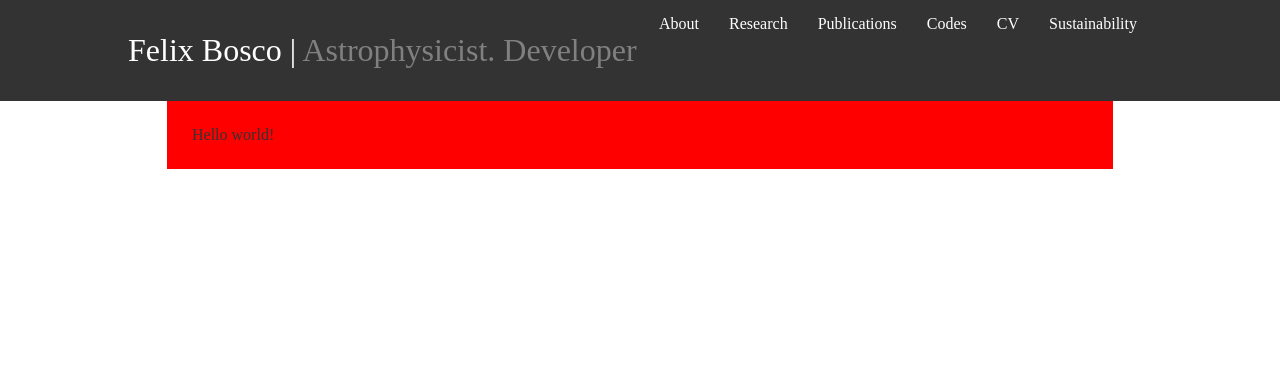
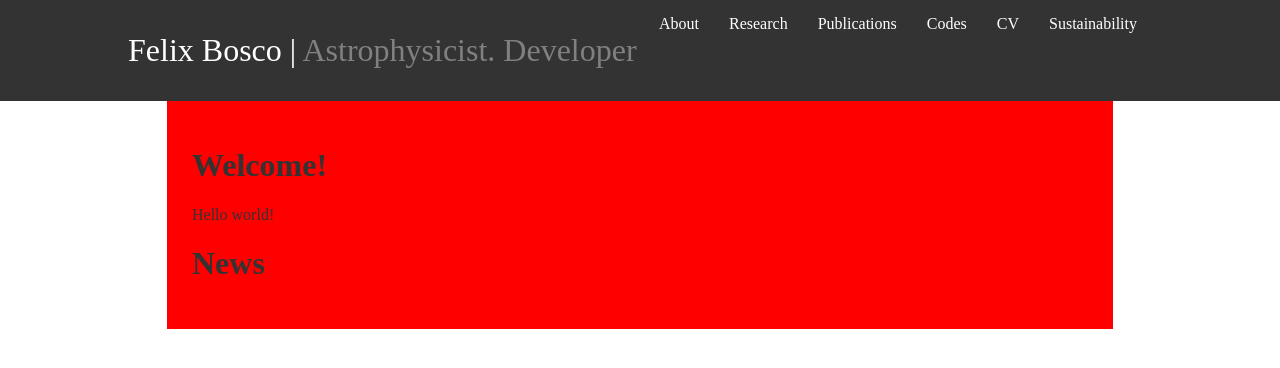
Before and after one commit to felixbosco/felixbosco.github.io, a Jekyll site: the page built from index.html, in a window 1280 px wide. Shown: the top 368 px of the page. Built offline with Jekyll 4.4.1, drawn with Linux system fonts in a browser that asks for light colours.

Commit message:
Embed posts in index.html

```diff
--- a/index.html
+++ b/index.html
@@ -2,5 +2,15 @@
 layout: default
 title: Felix Bosco
 ---
+<h1>Welcome!</h1>
+Hello world!
 
-Hello world!
+<h1>News</h1>
+<ul>
+  {% for post in site.posts %}
+    <li>
+      <a href="{{ post.url }}">{{ post.title }}</a>
+      {{ post.excerpt }}
+    </li>
+  {% endfor %}
+</ul>
```
